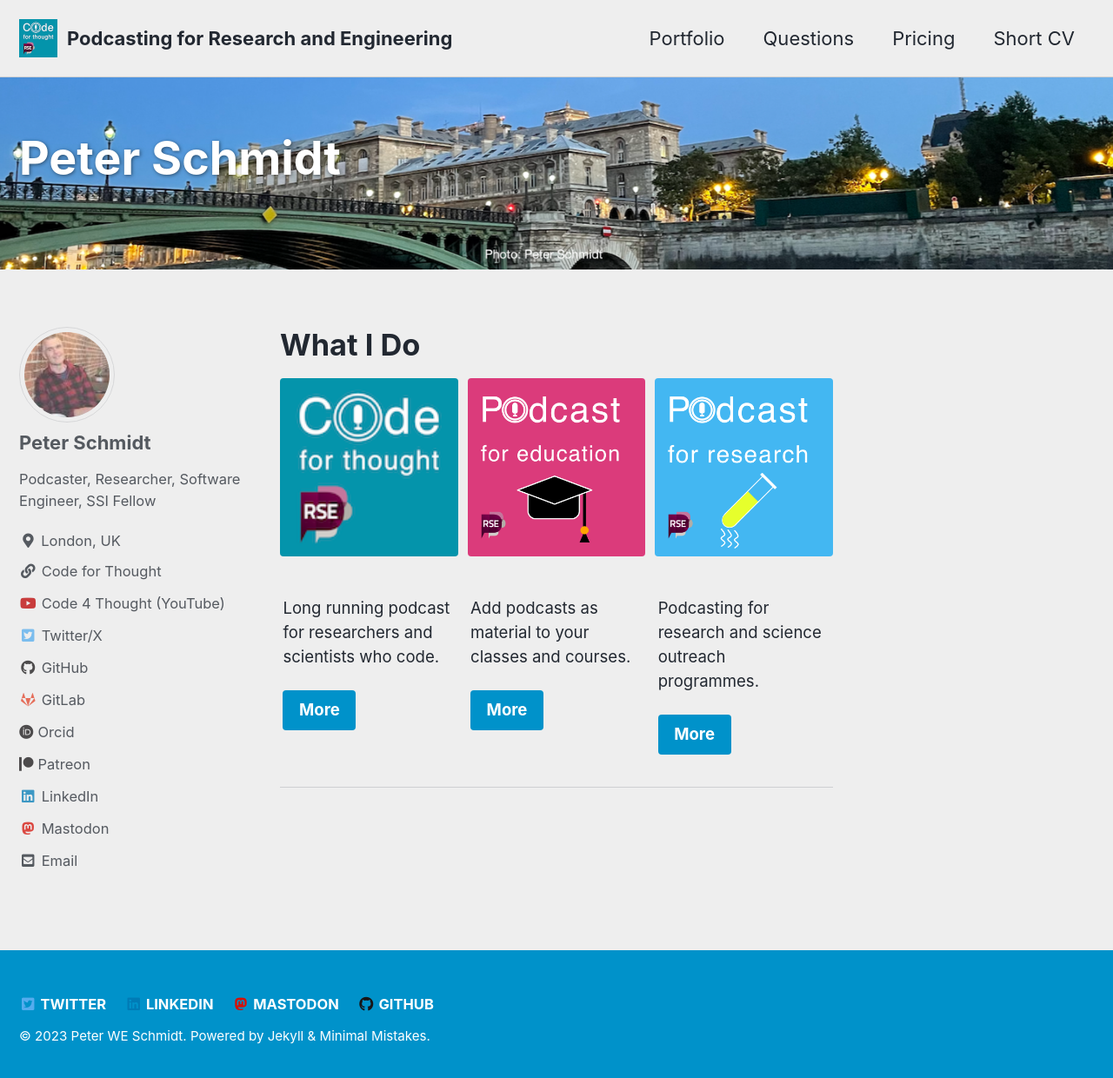
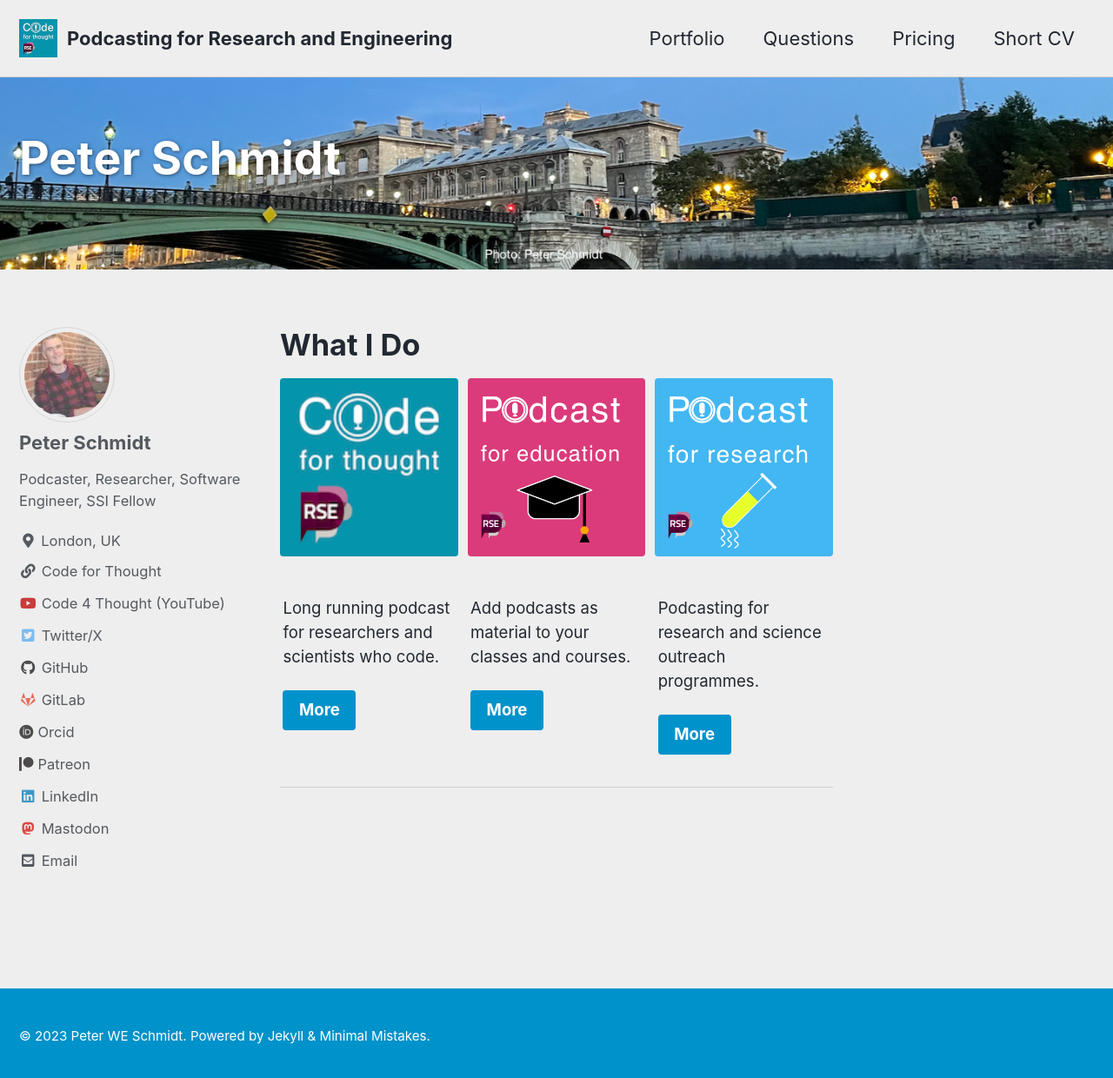
Before and after one commit to pweschmidt/pweschmidt.github.io, a Jekyll site: the page built from _pages/home.md, in a window 1280 px wide and 1248 px high. Shown: the top 1240 px of the window at 87% size. Built offline with Jekyll 4.4.1, drawn with Linux system fonts in a browser that asks for light colours; cached includes are drawn as plain includes.

Commit message:
removed footer links
social media links are on the side, no need to do them in the footer again

```diff
--- a/_config.yml
+++ b/_config.yml
@@ -102,20 +102,7 @@ author:
       url: "https://fosstodon.org/@code4thought"
 
 # Site Footer
-footer:
-  links:
-    - label: "Twitter"
-      icon: "fab fa-fw fa-twitter-square"
-      url: "https://twitter.com/code_4_thought"
-    - label: "LinkedIn"
-      icon: "fab fa-fw fa-linkedin"
-      url: "https://www.linkedin.com/company/codeforthought"
-    - label: "Mastodon"
-      icon: "fab fa-fw fa-mastodon"
-      url: "https://fosstodon.org/@code4thought"
-    - label: "GitHub"
-      icon: "fab fa-fw fa-github"
-      url: "https://github.com/pweschmidt/pweschmidt.github.io"
+# footer:
 
 # Reading Files
 include:
```
Also changed, not shown: 12 other files.
